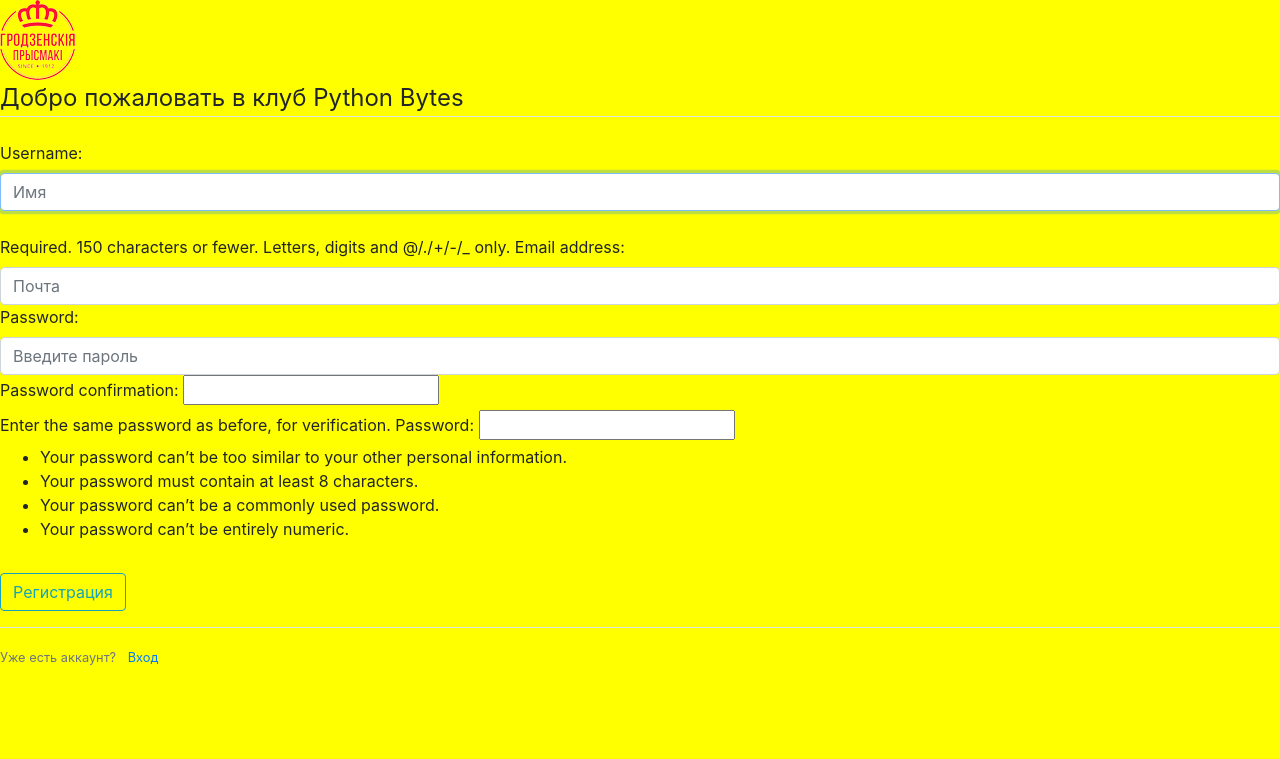
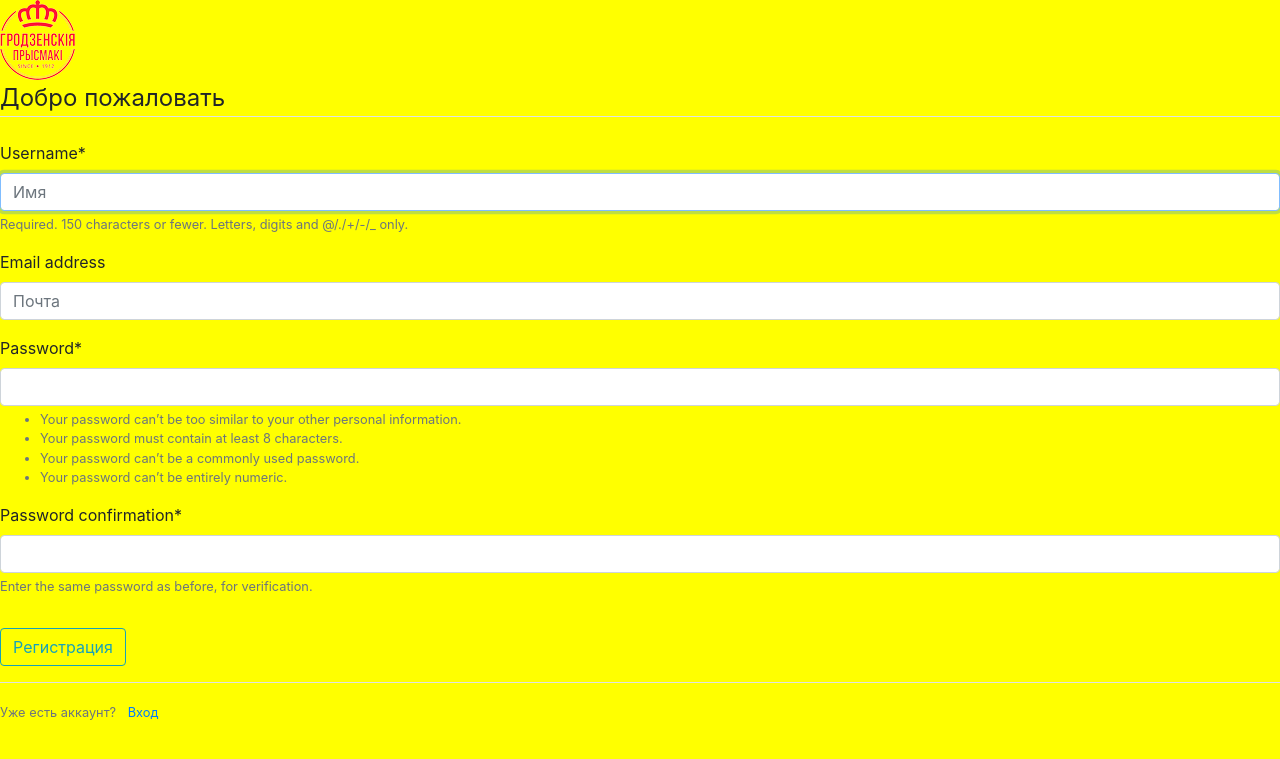
Before and after one commit to AlexLojko1983/sait, a Django app: page /register in a window 1280 px wide. Shown: the top 759 px of the page. Run offline with Django 4.2, Linux system fonts and the light colour scheme; some libraries are stand-ins or nearby versions.

Commit message:
register add

```diff
--- a/magaz/magaz/settings.py
+++ b/magaz/magaz/settings.py
@@ -11,6 +11,7 @@ https://docs.djangoproject.com/en/4.2/ref/settings/
 """
 
 from pathlib import Path
+import os
 
 # Build paths inside the project like this: BASE_DIR / 'subdir'.
 BASE_DIR = Path(__file__).resolve().parent.parent.parent
@@ -32,12 +33,12 @@ ALLOWED_HOSTS = []
 
 INSTALLED_APPS = [
     'django.contrib.admin',
+    'users.apps.UsersConfig',
     'django.contrib.auth',
     'django.contrib.contenttypes',
     'django.contrib.sessions',
     'django.contrib.messages',
     'django.contrib.staticfiles',
-    'users.apps.UsersConfig',
     'crispy_forms',
 ]
 
@@ -59,7 +60,7 @@ ROOT_URLCONF = 'magaz.urls'
 TEMPLATES = [
     {
         'BACKEND': 'django.template.backends.django.DjangoTemplates',
-        'DIRS': [],
+        'DIRS': [os.path.join(BASE_DIR, 'magaz/users/templates')],
         'APP_DIRS': True,
         'OPTIONS': {
             'context_processors': [
--- a/magaz/users/forms.py
+++ b/magaz/users/forms.py
@@ -11,24 +11,15 @@ class UserRegisterForm(UserCreationForm):
     # }))
     class Meta:
         model = User
-        fields = ['username', 'email', 'password', 'password2']
+        fields = ['username', 'email', 'password1', 'password2']
         widgets = {
             "username": forms.TextInput(attrs={
-                'class': 'form-control',
                 'placeholder': 'Имя'
             }),
             "email": forms.TextInput(attrs={
-                'class': 'form-control',
                 'placeholder': 'Почта'
             }),
-            "password": forms.PasswordInput(attrs={
-                'class': 'form-control',
-                'placeholder': 'Введите пароль'
-            }),
-            "password2": forms.PasswordInput(attrs={
-                'class': 'form-control',
-                'placeholder': 'Повторите пароль'
-            }),
+
         }
 
 
--- a/magaz/users/models.py
+++ b/magaz/users/models.py
@@ -8,7 +8,6 @@ class Person(models.Model):
         ("M", "Man"),
         ("W", "Women"),
     )
-    # id = models.IntegerField(primary_key=True)
     name = models.CharField(max_length=20)
     age = models.IntegerField()
     email = models.EmailField(max_length=50, primary_key=True)
--- a/magaz/users/templates/base.html
+++ b/magaz/users/templates/base.html
@@ -2,8 +2,9 @@
 <!DOCTYPE html>
 <html>
 <head>
+    <meta name="viewport" content="width=device-width, initial-scale=1, shrink-to-fit=no">
       <!-- Bootstrap, иконки и шрифт -->
-     <link rel="stylesheet" href="https://maxcdn.bootstrapcdn.com/bootstrap/4.0.0/css/bootstrap.min.css" integrity="sha384-Gn5384xqQ1aoWXA+058RXPxPg6fy4IWvTNh0E263XmFcJlSAwiGgFAW/dAiS6JXm" crossorigin="anonymous">
+     <link rel="stylesheet" href="https://stackpath.bootstrapcdn.com/bootstrap/4.3.1/css/bootstrap.min.css" integrity="sha384-ggOyR0iXCbMQv3Xipma34MD+dH/1fQ784/j6cY/iJTQUOhcWr7x9JvoRxT2MZw1T" crossorigin="anonymous">
      <link href='http://fonts.googleapis.com/css?family=Roboto:400,100,100italic,300,300italic,400italic,500,500italic,700,700italic,900italic,900' rel='stylesheet' type='text/css'>
      <link rel="stylesheet" type="text/css" href="{% static 'users/css/main.css' %}">
      <link href='https://unpkg.com/boxicons@2.1.2/css/boxicons.min.css' rel='stylesheet'>
@@ -16,10 +17,13 @@
         	{% endfor %}
 {% endif %}
     <title>{% block title %}{% endblock %}</title>
-<!--    <link rel="stylesheet" href="https://maxcdn.bootstrapcdn.com/bootstrap/4.0.0/css/bootstrap.min.css" integrity="sha384-Gn5384xqQ1aoWXA+058RXPxPg6fy4IWvTNh0E263XmFcJlSAwiGgFAW/dAiS6JXm" crossorigin="anonymous">-->
-<!--    <link href="{% static  'users/css/main.css' %}" rel="stylesheet">-->
+
+
 </head>
 <body>
+    <script src="https://code.jquery.com/jquery-3.3.1.slim.min.js" integrity="sha384-q8i/X+965DzO0rT7abK41JStQIAqVgRVzpbzo5smXKp4YfRvH+8abtTE1Pi6jizo" crossorigin="anonymous"></script>
+    <script src="https://cdnjs.cloudflare.com/ajax/libs/popper.js/1.14.6/umd/popper.min.js" integrity="sha384-wHAiFfRlMFy6i5SRaxvfOCifBUQy1xHdJ/yoi7FRNXMRBu5WHdZYu1hA6ZOblgut" crossorigin="anonymous"></script>
+    <script src="https://stackpath.bootstrapcdn.com/bootstrap/4.2.1/js/bootstrap.min.js" integrity="sha384-B0UglyR+jN6CkvvICOB2joaf5I4l3gm9GU6Hc1og6Ls7i6U/mkkaduKaBhlAXv9k" crossorigin="anonymous"></script>
     <img src="{%static 'users/img/logo-2.png' %}" alt="MDN logo">
 <div id="header">
     <span class="logo"></span>
--- a/magaz/users/templates/users/register.html
+++ b/magaz/users/templates/users/register.html
@@ -5,8 +5,8 @@
         <form method="POST">
             {% csrf_token %}
             <fieldset class="form-group">
-                <legend class="border-bottom mb-4">Добро пожаловать в клуб Python Bytes</legend>
-                {{ form }}
+                <legend class="border-bottom mb-4">Добро пожаловать </legend>
+                {{ form|crispy }}
             </fieldset>
             <div class="form-group">
                 <button class="btn btn-outline-info" type="submit">Регистрация</button>
--- a/magaz/users/views.py
+++ b/magaz/users/views.py
@@ -14,7 +14,7 @@ def register(request):
             form.save()
             username = form.cleaned_data.get('username')
             messages.success(request, f'Hi {username} !!!')
-            return redirect('blog-home')
+            return render(request, 'users/login.html', {'form': LoginForm(request.POST)})
     else:
         form = UserRegisterForm()
     return render(request, 'users/register.html', {'form': form})
```
